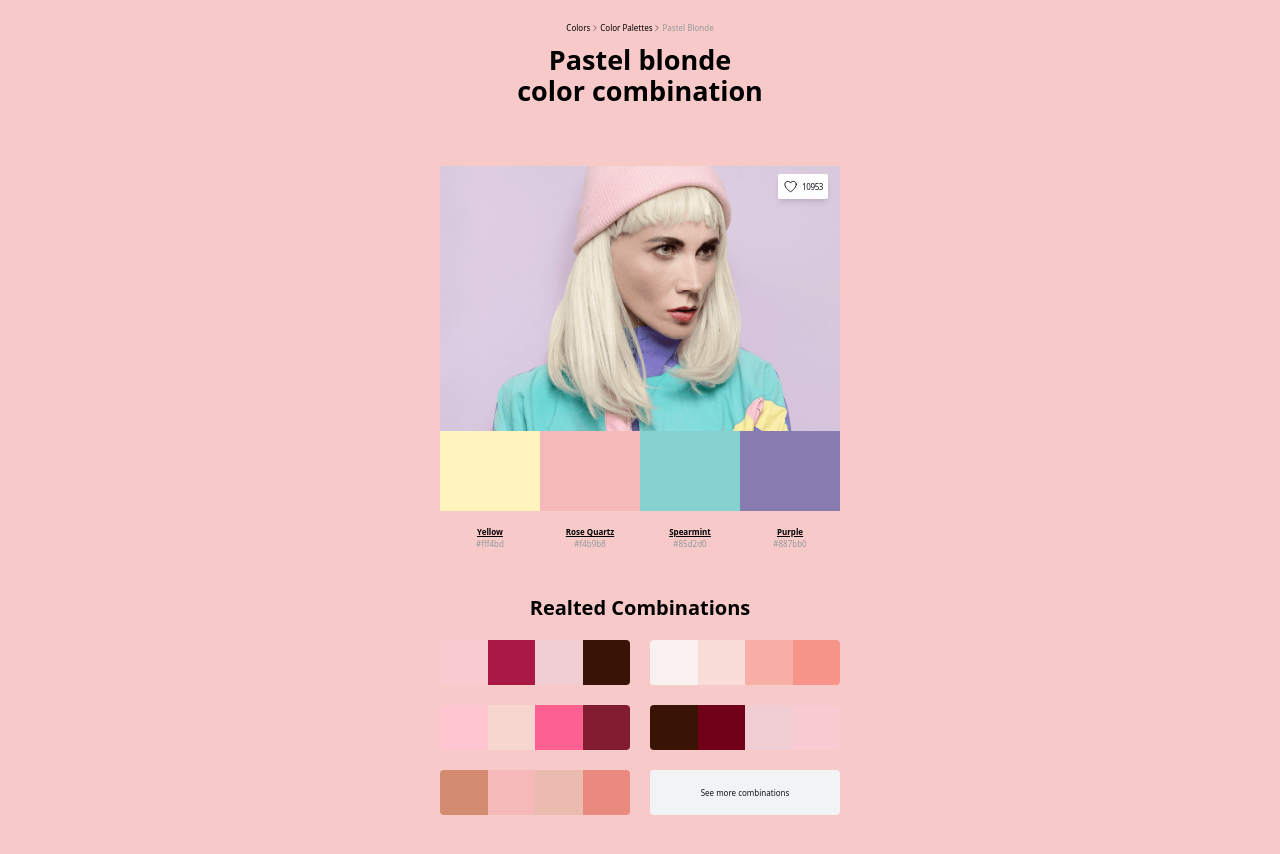
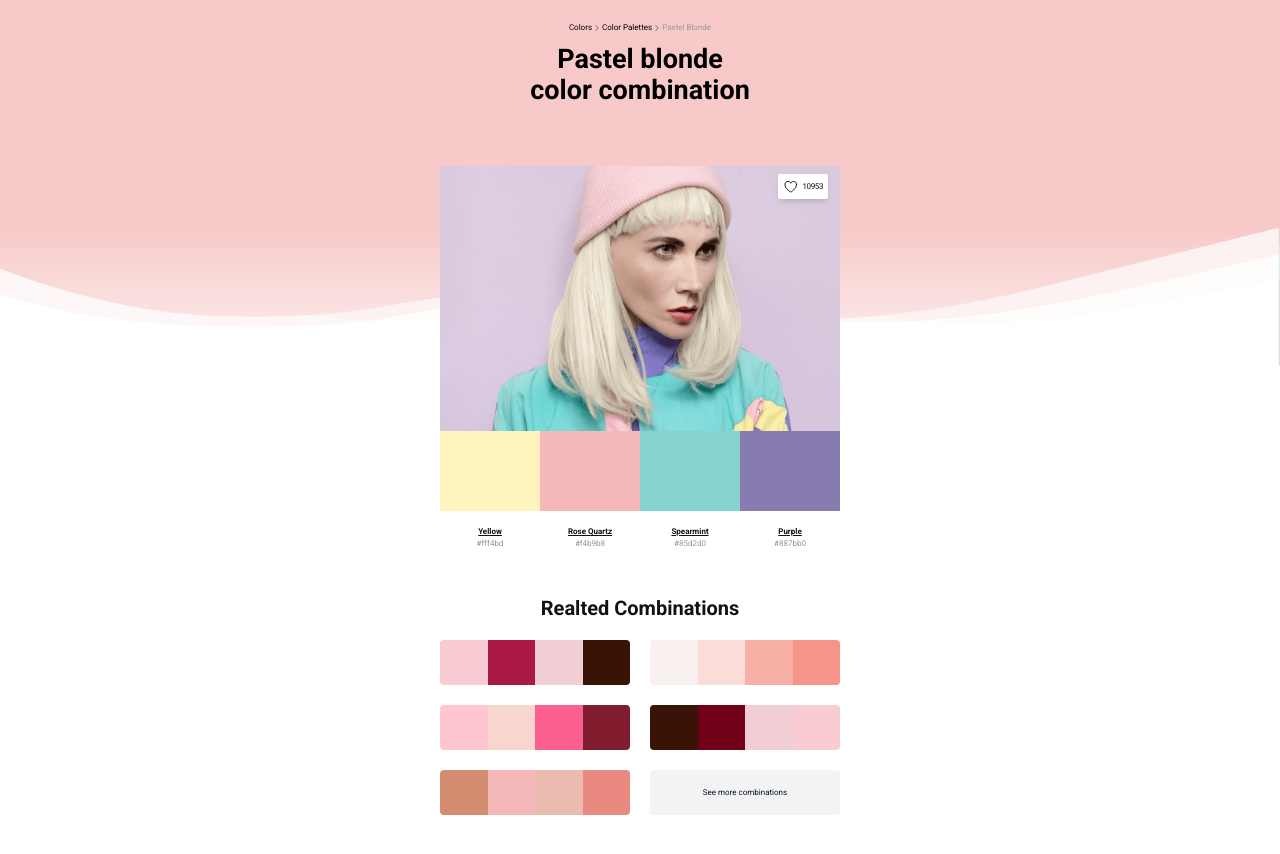
Before and after one commit to duyfe/color-bombination, a Nuxt app: page / in a window 1280 px wide. Shown: the top 854 px of the page. Built offline with nearby package versions, Linux system fonts and the light colour scheme.

Commit message:
chores: update background, optimize images

```diff
--- a/assets/scss/main.scss
+++ b/assets/scss/main.scss
@@ -1,4 +1,5 @@
 @charset "utf-8";
+@import url('https://fonts.googleapis.com/css2?family=Roboto:ital,wght@0,100;0,300;0,400;0,500;0,700;0,900;1,100;1,300;1,400;1,500;1,700;1,900&display=swap');
 
 @tailwind base;
 @tailwind components;
@@ -8,7 +9,7 @@
 @import './settings/variables';
 
 body {
-  @apply bg-white min-h-screen text-gray;
+  @apply bg-white min-h-screen text-gray font-roboto;
 }
 
 @layer utilities {
--- a/components/combination-display.vue
+++ b/components/combination-display.vue
@@ -96,7 +96,7 @@ export default Vue.extend({
       }
 
       &__name {
-        @apply font-semibold underline mt-[15px] text-brand;
+        @apply font-semibold underline mt-[15px];
       }
     }
   }
--- a/components/related-combinations.vue
+++ b/components/related-combinations.vue
@@ -74,7 +74,7 @@ export default Vue.extend({
   @apply mt-12;
 
   &__title {
-    @apply text-center text-[20px] leading-none text-brand;
+    @apply text-center text-[20px] leading-none;
   }
 
   &__grid {
--- a/pages/index.vue
+++ b/pages/index.vue
@@ -5,6 +5,7 @@
       Pastel blonde <br />
       color combination
     </h1>
+    <div class="page__section">
       <div class="container">
         <combination-display
           v-if="selectedCombination"
@@ -14,6 +15,7 @@
           :combinations="relatedCombinations"
           @selected="handleSelectedCombination"
         />
+      </div>
     </div>
   </div>
 </template>
@@ -101,10 +103,27 @@ export default Vue.extend({
 
 <style lang="scss" scoped>
 .page {
-  @apply py-[22px];
+  @apply pt-[22px];
 
   &__title {
     @apply text-center text-[27px] mt-[10px] leading-[31px] mb-[60px] text-brand;
   }
+
+  &__section {
+    @apply relative overflow-hidden min-h-screen;
+
+    .container {
+      @apply z-50;
+    }
+
+    &::before {
+      @apply content-[''] w-full h-[200px] absolute top-0 bg-[url(/images/foreground.png)] bg-no-repeat;
+      background-size: 100% 100%;
+    }
+
+    &::after {
+      @apply content-[''] w-full h-full bg-white absolute top-[199px] z-[-1];
+    }
+  }
 }
 </style>
--- a/tailwind.config.js
+++ b/tailwind.config.js
@@ -24,6 +24,9 @@ module.exports = {
         pink: {
           DEFAULT: 'var(--color-pink)'
         }
+      },
+      fontFamily: {
+        roboto: ['Roboto', 'sans-serif']
       }
     }
   },
```
Also changed, not shown: static/images/foreground.png, static/images/thumbnails/Burgundy21.png. Lines whose indentation alone changed are shown as unchanged.
